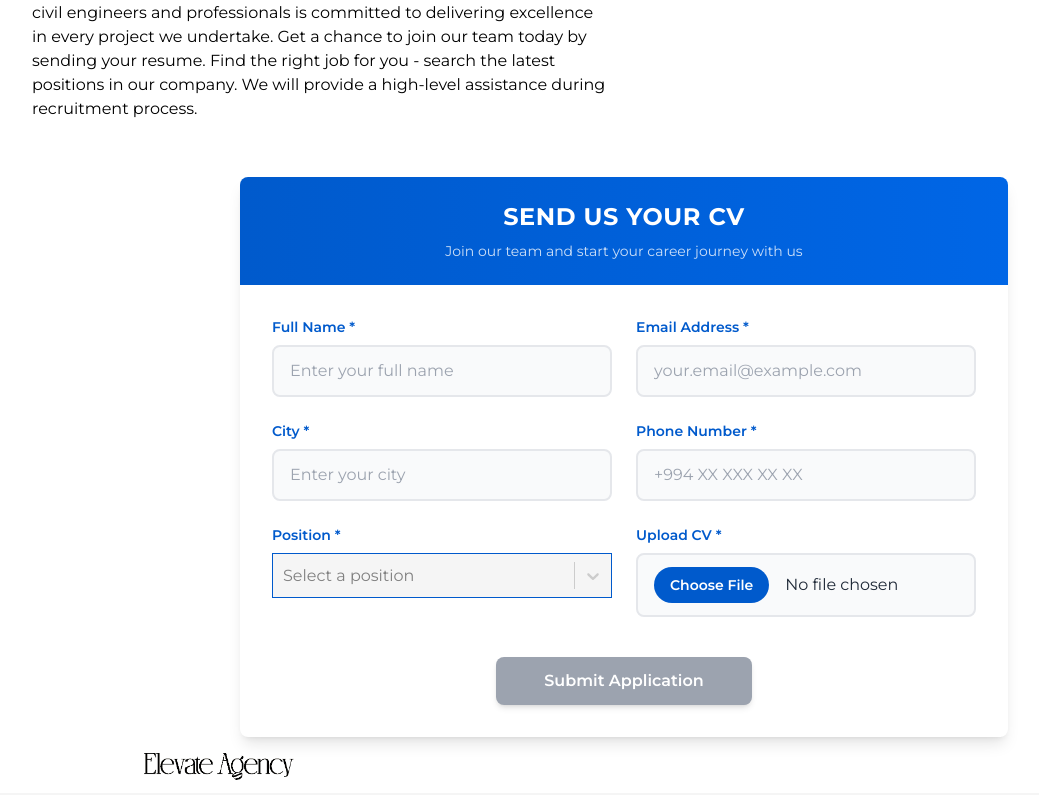
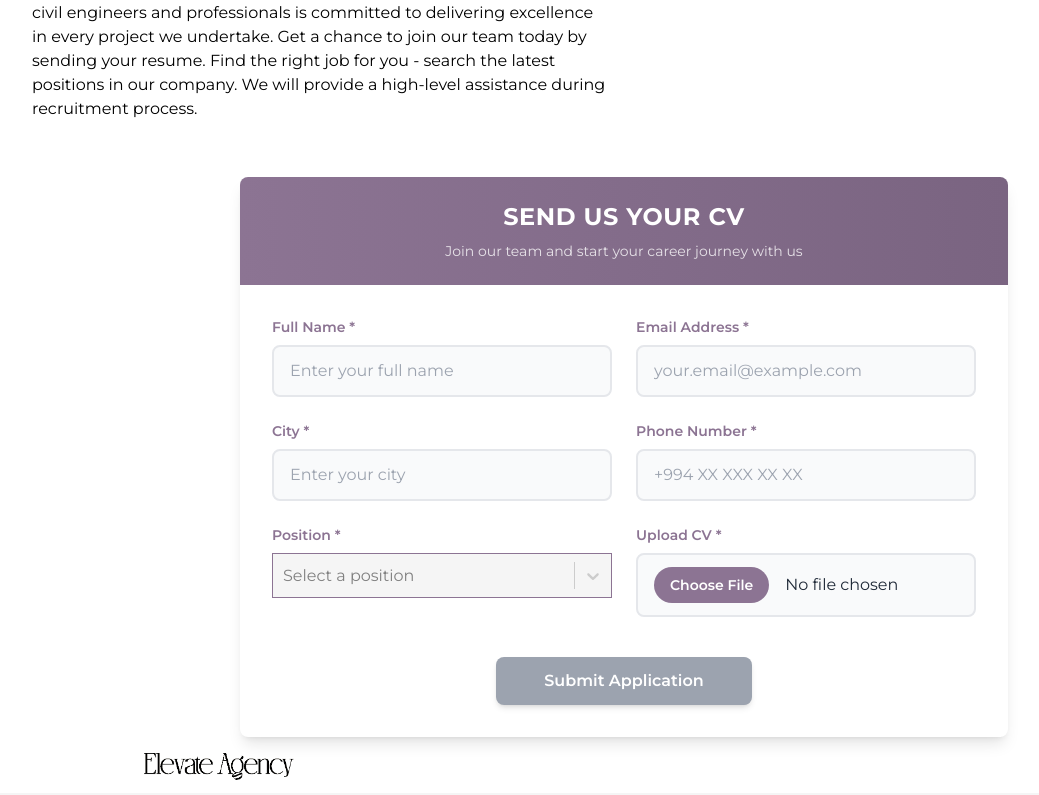
Before and after one commit to ThreeStepsLLC/acp-front, a Next.js app: page /vacancies in a window 1280 px wide. Shown: the part 597-1392 px from the top of the page, without its empty margins (16-1055 px from the left). Built offline with nearby package versions, Linux system fonts and the light colour scheme; no server answers.

Commit message:
Update vacancies.tsx

```diff
--- a/pages/vacancies.tsx
+++ b/pages/vacancies.tsx
@@ -1,5 +1,4 @@
 import Layout from "@/components/layout";
-import Button from "@/components/lib/Button";
 import PageHeader from "@/components/lib/PageHeader/PageHeader";
 import { getPositions, postVacancies } from "@/services/services";
 import Image from "next/image";
@@ -60,14 +59,14 @@ const Vacancies = () => {
   const customStyles = {
     control: (provided: any, state: any) => ({
       ...provided,
-      border: state.isFocused ? "1px solid #739126" : "1px solid #005ACC",
+      border: state.isFocused ? "1px solid #7a6481" : "1px solid #8c7493",
       borderRadius: "0px",
       backgroundColor: state.isFocused ? "white" : "whitesmoke",
       height: "45px",
     }),
     option: (provided: any, state: any) => ({
       ...provided,
-      backgroundColor: state.isSelected ? "#739126" : "white",
+      backgroundColor: state.isSelected ? "#7a6481" : "white",
       color: state.isSelected ? "white" : "black",
     }),
   };
@@ -111,7 +110,7 @@ const Vacancies = () => {
               <ul className="text-[#000000] py-5 text-[18px]">
                 {positions.map((item: any, index: number) => (
                   <li key={index} className="flex gap-2">
-                    <p className="text-[#81a32b]">•</p> {item.title}
+                    <p className="text-[#8c7493]">•</p> {item.title}
                   </li>
                 ))}
               </ul>
@@ -122,7 +121,7 @@ const Vacancies = () => {
               className="w-full max-w-3xl mx-auto bg-white shadow-lg rounded-lg overflow-hidden"
               onSubmit={handleSubmit((data) => onSubmit(data))}
             >
-              <div className="bg-gradient-to-r from-[#005ACC] to-[#0066E6] px-8 py-6">
+              <div className="bg-gradient-to-r from-[#8c7493] to-[#7a6481] px-8 py-6">
                 <h1 className="text-white text-2xl font-bold text-center tracking-wide">
                   SEND US YOUR CV
                 </h1>
@@ -133,7 +132,7 @@ const Vacancies = () => {
               <div className="px-8 py-8">
               <div className="grid md:grid-cols-2 gap-6 mb-6">
                 <div>
-                  <label className="block text-[#005ACC] text-sm font-semibold mb-2">
+                  <label className="block text-[#8c7493] text-sm font-semibold mb-2">
                     Full Name *
                   </label>
                   <Controller
@@ -142,7 +141,7 @@ const Vacancies = () => {
                     rules={{ required: true }}
                     render={({ field: { onChange, onBlur, value } }) => (
                       <input
-                        className="w-full bg-gray-50 text-gray-800 border-2 border-gray-200 rounded-lg py-3 px-4 focus:outline-none focus:border-[#005ACC] focus:bg-white transition-all"
+                        className="w-full bg-gray-50 text-gray-800 border-2 border-gray-200 rounded-lg py-3 px-4 focus:outline-none focus:border-[#8c7493] focus:bg-white transition-all"
                         type="text"
                         placeholder="Enter your full name"
                         onChange={onChange}
@@ -153,7 +152,7 @@ const Vacancies = () => {
                   />
                 </div>
                 <div>
-                  <label className="block text-[#005ACC] text-sm font-semibold mb-2">
+                  <label className="block text-[#8c7493] text-sm font-semibold mb-2">
                     Email Address *
                   </label>
                   <Controller
@@ -162,7 +161,7 @@ const Vacancies = () => {
                     rules={{ required: true }}
                     render={({ field: { onChange, onBlur, value } }) => (
                       <input
-                        className="w-full bg-gray-50 text-gray-800 border-2 border-gray-200 rounded-lg py-3 px-4 focus:outline-none focus:border-[#005ACC] focus:bg-white transition-all"
+                        className="w-full bg-gray-50 text-gray-800 border-2 border-gray-200 rounded-lg py-3 px-4 focus:outline-none focus:border-[#8c7493] focus:bg-white transition-all"
                         type="email"
                         placeholder="your.email@example.com"
                         onChange={onChange}
@@ -175,7 +174,7 @@ const Vacancies = () => {
               </div>
               <div className="grid md:grid-cols-2 gap-6 mb-6">
                 <div>
-                  <label className="block text-[#005ACC] text-sm font-semibold mb-2">
+                  <label className="block text-[#8c7493] text-sm font-semibold mb-2">
                     City *
                   </label>
                   <Controller
@@ -184,7 +183,7 @@ const Vacancies = () => {
                     name="city"
                     render={({ field: { onChange, onBlur, value } }) => (
                       <input
-                        className="w-full bg-gray-50 text-gray-800 border-2 border-gray-200 rounded-lg py-3 px-4 focus:outline-none focus:border-[#005ACC] focus:bg-white transition-all"
+                        className="w-full bg-gray-50 text-gray-800 border-2 border-gray-200 rounded-lg py-3 px-4 focus:outline-none focus:border-[#8c7493] focus:bg-white transition-all"
                         type="text"
                         placeholder="Enter your city"
                         onChange={onChange}
@@ -195,7 +194,7 @@ const Vacancies = () => {
                   />
                 </div>
                 <div>
-                  <label className="block text-[#005ACC] text-sm font-semibold mb-2">
+                  <label className="block text-[#8c7493] text-sm font-semibold mb-2">
                     Phone Number *
                   </label>
                   <Controller
@@ -204,7 +203,7 @@ const Vacancies = () => {
                     rules={{ required: true }}
                     render={({ field: { onChange, onBlur, value } }) => (
                       <input
-                        className="w-full bg-gray-50 text-gray-800 border-2 border-gray-200 rounded-lg py-3 px-4 focus:outline-none focus:border-[#005ACC] focus:bg-white transition-all"
+                        className="w-full bg-gray-50 text-gray-800 border-2 border-gray-200 rounded-lg py-3 px-4 focus:outline-none focus:border-[#8c7493] focus:bg-white transition-all"
                         type="text"
                         placeholder="+994 XX XXX XX XX"
                         onChange={onChange}
@@ -217,7 +216,7 @@ const Vacancies = () => {
               </div>
               <div className="grid md:grid-cols-2 gap-6 mb-6">
                 <div>
-                  <label className="block text-[#005ACC] text-sm font-semibold mb-2">
+                  <label className="block text-[#8c7493] text-sm font-semibold mb-2">
                     Position *
                   </label>
                   <Controller
@@ -240,7 +239,7 @@ const Vacancies = () => {
                   />
                 </div>
                 <div>
-                  <label className="block text-[#005ACC] text-sm font-semibold mb-2">
+                  <label className="block text-[#8c7493] text-sm font-semibold mb-2">
                     Upload CV *
                   </label>
                   <Controller
@@ -249,7 +248,7 @@ const Vacancies = () => {
                     rules={{ required: true }}
                     render={({ field: { onChange, onBlur, value } }) => (
                       <input
-                        className="w-full bg-gray-50 text-gray-800 border-2 border-gray-200 rounded-lg py-3 px-4 focus:outline-none focus:border-[#005ACC] focus:bg-white transition-all file:mr-4 file:py-2 file:px-4 file:rounded-full file:border-0 file:text-sm file:font-semibold file:bg-[#005ACC] file:text-white hover:file:bg-[#003D8F] file:cursor-pointer"
+                        className="w-full bg-gray-50 text-gray-800 border-2 border-gray-200 rounded-lg py-3 px-4 focus:outline-none focus:border-[#8c7493] focus:bg-white transition-all file:mr-4 file:py-2 file:px-4 file:rounded-full file:border-0 file:text-sm file:font-semibold file:bg-[#8c7493] file:text-white hover:file:bg-[#7a6481] file:cursor-pointer"
                         type="file"
                         accept=".pdf,.doc,.docx"
                         onChange={(e) => onChange(e?.target?.files?.[0])}
@@ -264,7 +263,7 @@ const Vacancies = () => {
                 <button
                   type="submit"
                   disabled={!formState.isValid}
-                  className="bg-[#005ACC] hover:bg-[#003D8F] disabled:bg-gray-400 disabled:cursor-not-allowed text-white px-12 py-3 rounded-lg font-semibold text-base transition-all transform hover:scale-105 shadow-md hover:shadow-lg"
+                  className="bg-[#8c7493] hover:bg-[#7a6481] disabled:bg-gray-400 disabled:cursor-not-allowed text-white px-12 py-3 rounded-lg font-semibold text-base transition-all transform hover:scale-105 shadow-md hover:shadow-lg"
                 >
                   Submit Application
                 </button>
```
